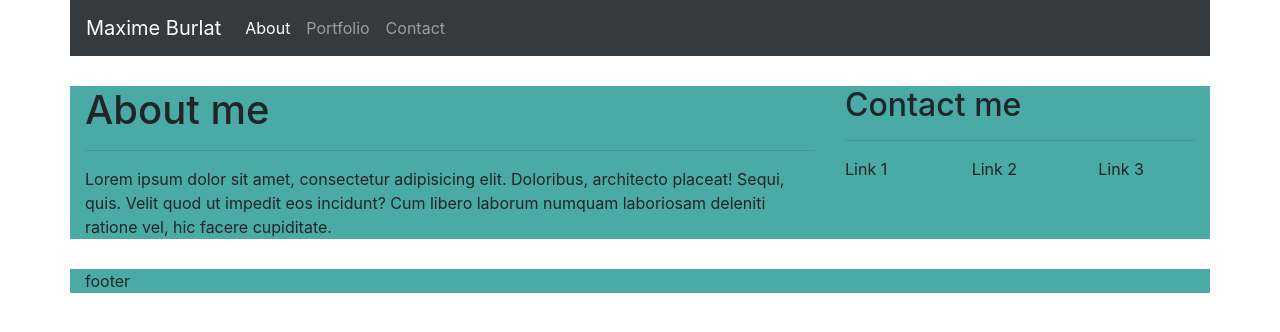
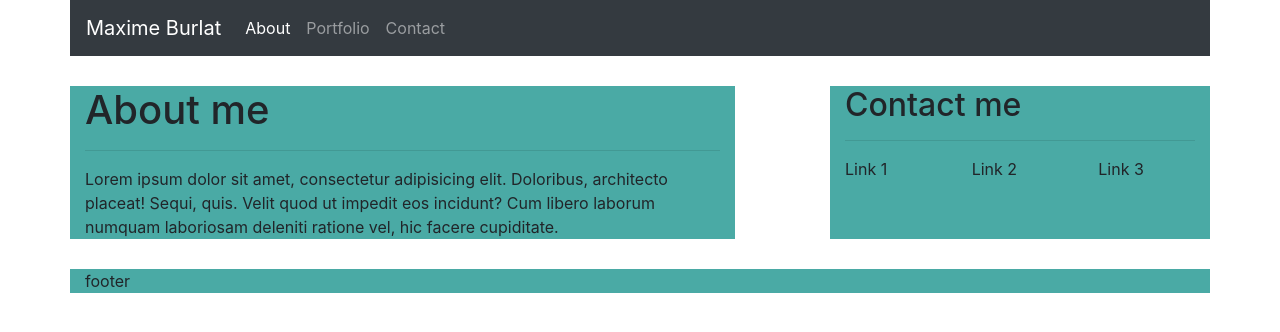
Before and after one commit to Carglass/Bootstrap-Portfolio, a plain HTML site: page index.html in a window 1280 px wide. Drawn offline with nearby package versions, Linux system fonts and the light colour scheme; a script that the page names is missing.

Commit message:
created space between article and links (using jc-between)

```diff
--- a/assets/css/main.css
+++ b/assets/css/main.css
@@ -222,6 +222,10 @@
     margin-right: 20px;
 }
 
+.ml-20px{
+    margin-left: 20px;
+}
+
 .m-nogutter
 {
     margin: 0 -15px;
--- a/index.html
+++ b/index.html
@@ -34,8 +34,8 @@
                 </ul>
             </div>
         </nav>
-        <section class="row mt-30px">
-            <article class="col-md-8 col-12 bgc-tl">
+        <section class="row mt-30px justify-content-between">
+            <article class="col-md-7 col-12 bgc-tl">
                 <div class="row">
                     <div class="ABOUT col-12">
                         <h1>About me</h1>
```
